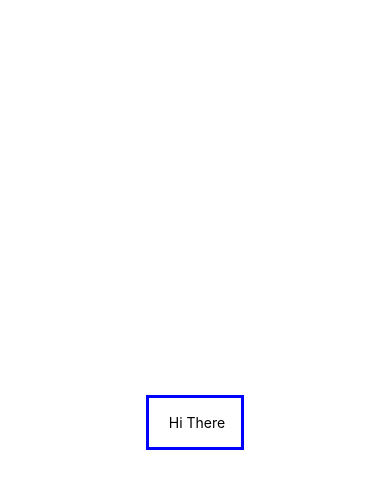
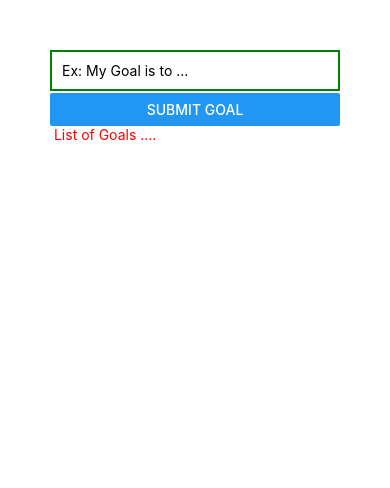
Before and after one commit to ishansharma1320/React-Native-Course-Udemy, a React Native app: screen / in a window 390 px wide. Shown: the top 488 px of the page. Built offline with nearby package versions, Linux system fonts and the light colour scheme.

Commit message:
Lecture 17: Exploring Layouts

```diff
--- a/App.js
+++ b/App.js
@@ -1,26 +1,31 @@
 import { StatusBar } from 'expo-status-bar';
-import { StyleSheet, Text, View } from 'react-native';
+import { StyleSheet, Text, TextInput, View, Button} from 'react-native';
 
 export default function App() {
   return (
-    <View style={styles.container}>
-      <Text style={styles.text}> Hi There</Text>
-      <StatusBar style="auto" />
+    <View style={styles.appContainer}>
+     <View>
+      <TextInput style={styles.goalInput} placeholder='Ex: My Goal is to ...'></TextInput>
+      <Button title='Submit Goal' />
+     </View>
+     <View>
+      <Text style={styles.text}> List of Goals .... </Text>
+     </View>
     </View>
   );
 }
 
 const styles = StyleSheet.create({
-  container: {
-    flex: 1,
-    backgroundColor: '#fff',
-    alignItems: 'center',
-    justifyContent: 'center',
+  appContainer:{
+    padding: 50
+  },
+  goalInput:{
+    borderWidth: 2,
+    borderColor: 'green',
+    padding: 10,
+    marginBottom: 2,
   },
   text:{
-    margin: 16,
-    padding: 16,
-    borderWidth: 3,
-    borderColor: 'blue'
+    color: 'red'
   }
 });
```
